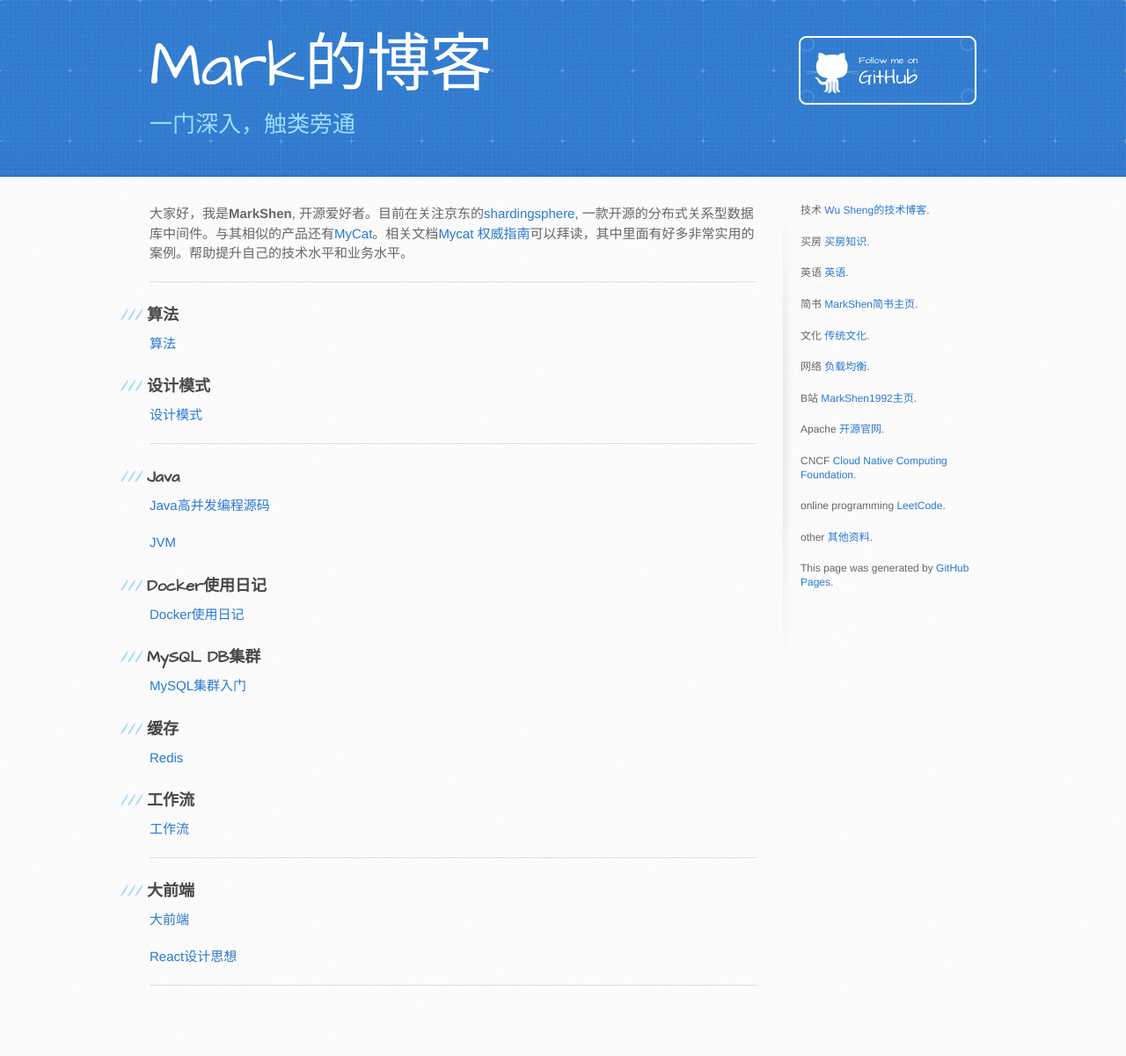
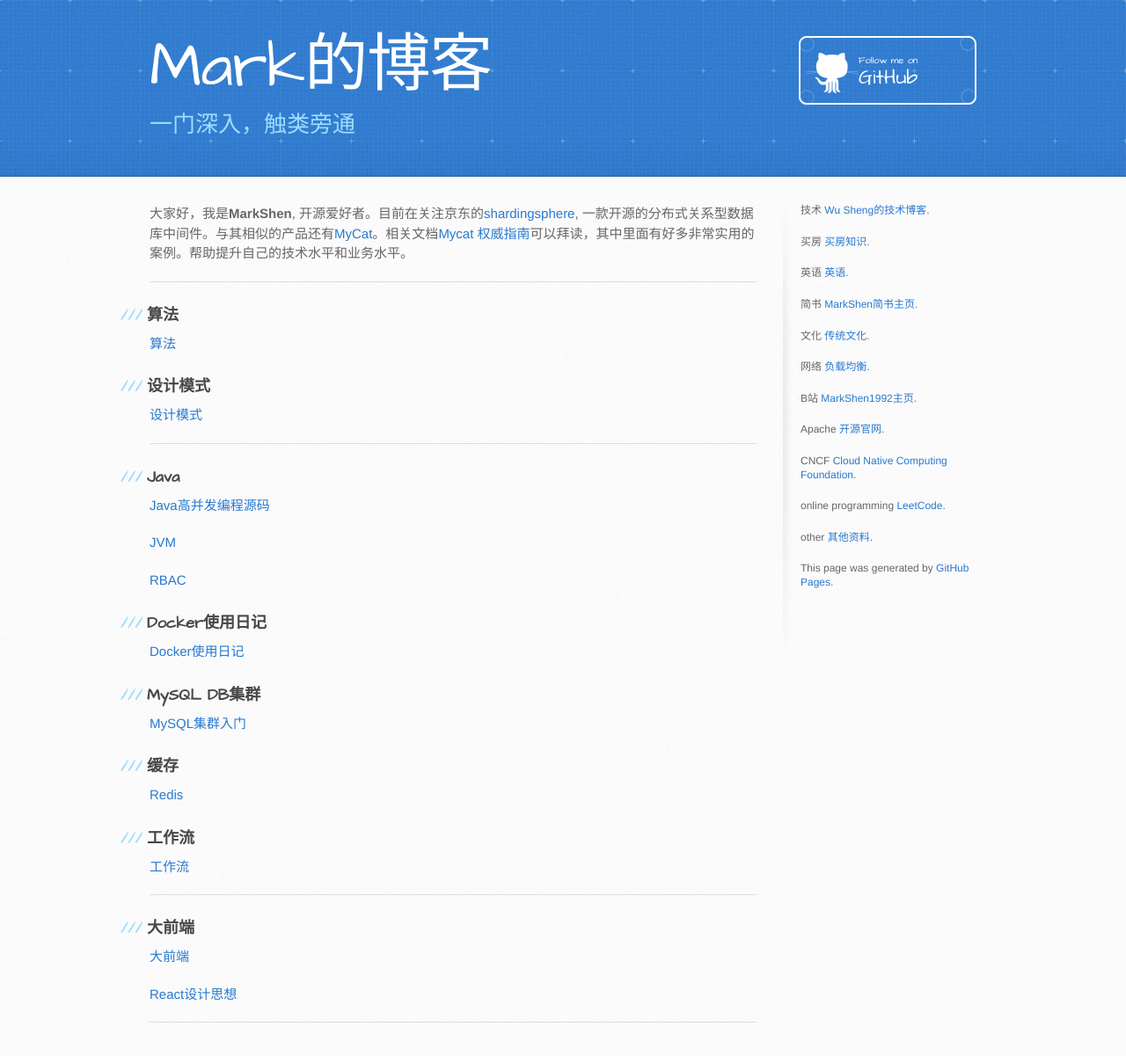
Before and after one commit to MarkShen1992/markshen1992.github.io, a Jekyll site: the page built from index.md, in a window 1280 px wide. Shown: the whole page at 88% size. Built offline with Jekyll 4.4.1, drawn with Linux system fonts in a browser that asks for light colours; before the commit the page ends 1158 px from its top, so only the background shows below that.

Commit message:
ADD AN ARTICLE

```diff
--- a/index.md
+++ b/index.md
@@ -21,6 +21,8 @@
 [Java高并发编程源码](<https://github.com/MarkShen1992/Mashibing_High_Concurrency>)
 
 [JVM](./document/jvm/article_0100.html)
+
+[RBAC](<https://www.toutiao.com/a6707897996484280839/>)
 
 ### Docker使用日记
 
```
